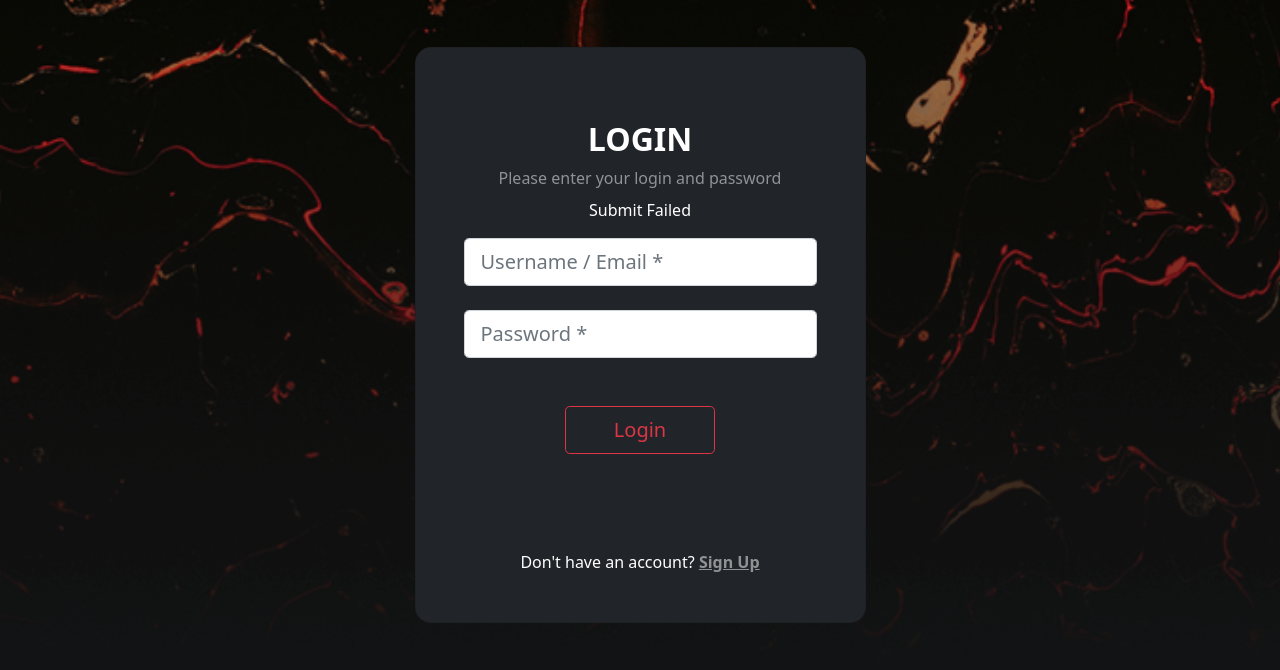
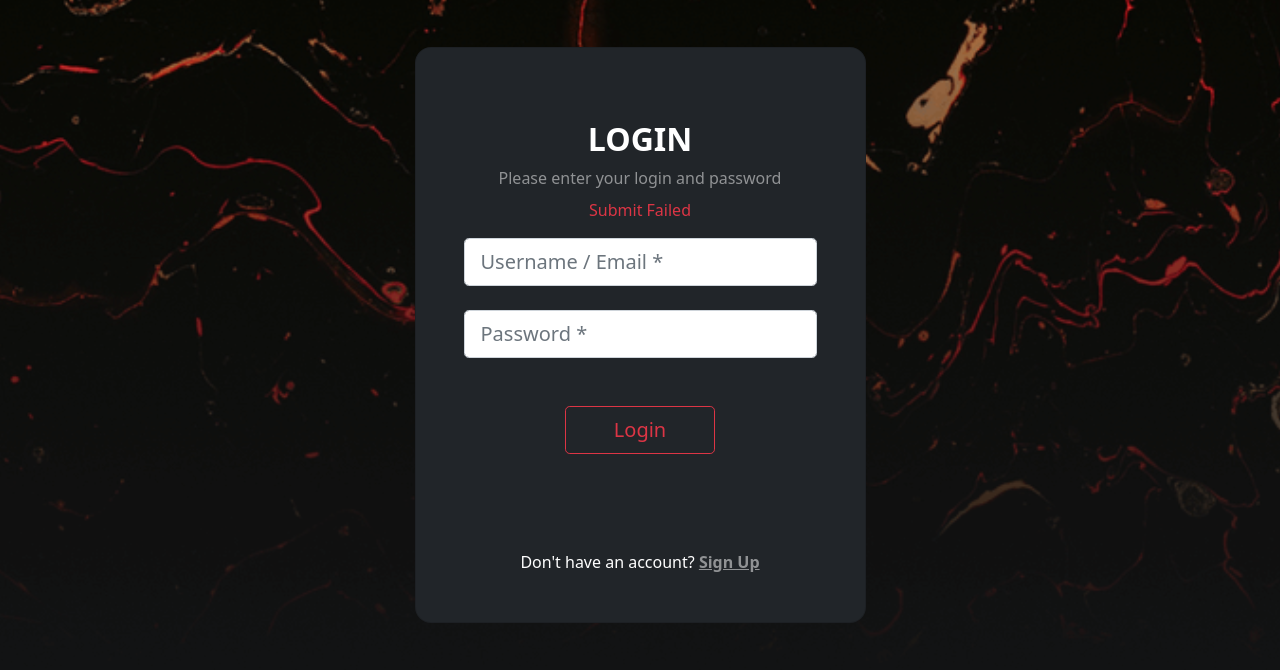
Before and after one commit to migerusama/clothick, a PHP site: page /login/login.php?error=submitFailed in a window 1280 px wide. Shown: the part 88-758 px from the top of the page. Run offline with PHP 8.4, Linux system fonts and the light colour scheme; some libraries are stand-ins or nearby versions.

Commit message:
fix error

```diff
--- a/login/login.php
+++ b/login/login.php
@@ -37,15 +37,15 @@
 
                   <?php if (isset($_GET['error'])) {
                     if ($_GET['error'] == 'emptyFields') {
-                      echo '<p>There are empty fields</p>';
+                      echo '<p class="text-danger">There are empty fields</p>';
                     } else if ($_GET['error'] == 'submitFailed') {
-                      echo '<p>Submit Failed</p>';
+                      echo '<p class="text-danger">Submit Failed</p>';
                     } else if ($_GET['error'] == 'stmtFailed') {
-                      echo '<p>Internal error</p>';
+                      echo '<p class="text-danger">Internal error</p>';
                     } else if ($_GET['error'] == 'wrongLogin') {
-                      echo '<p>Incorrect Username or Password</p>';
+                      echo '<p class="text-danger">Incorrect Username or Password</p>';
                     } else if ($_GET['error'] == 'wrongPass') {
-                      echo '<p>Wrong Password</p>';
+                      echo '<p class="text-danger">Wrong Password</p>';
                     }
                   }
                   ?>
```
Also changed, not shown: signup/signup.php (+6 -6 lines).
